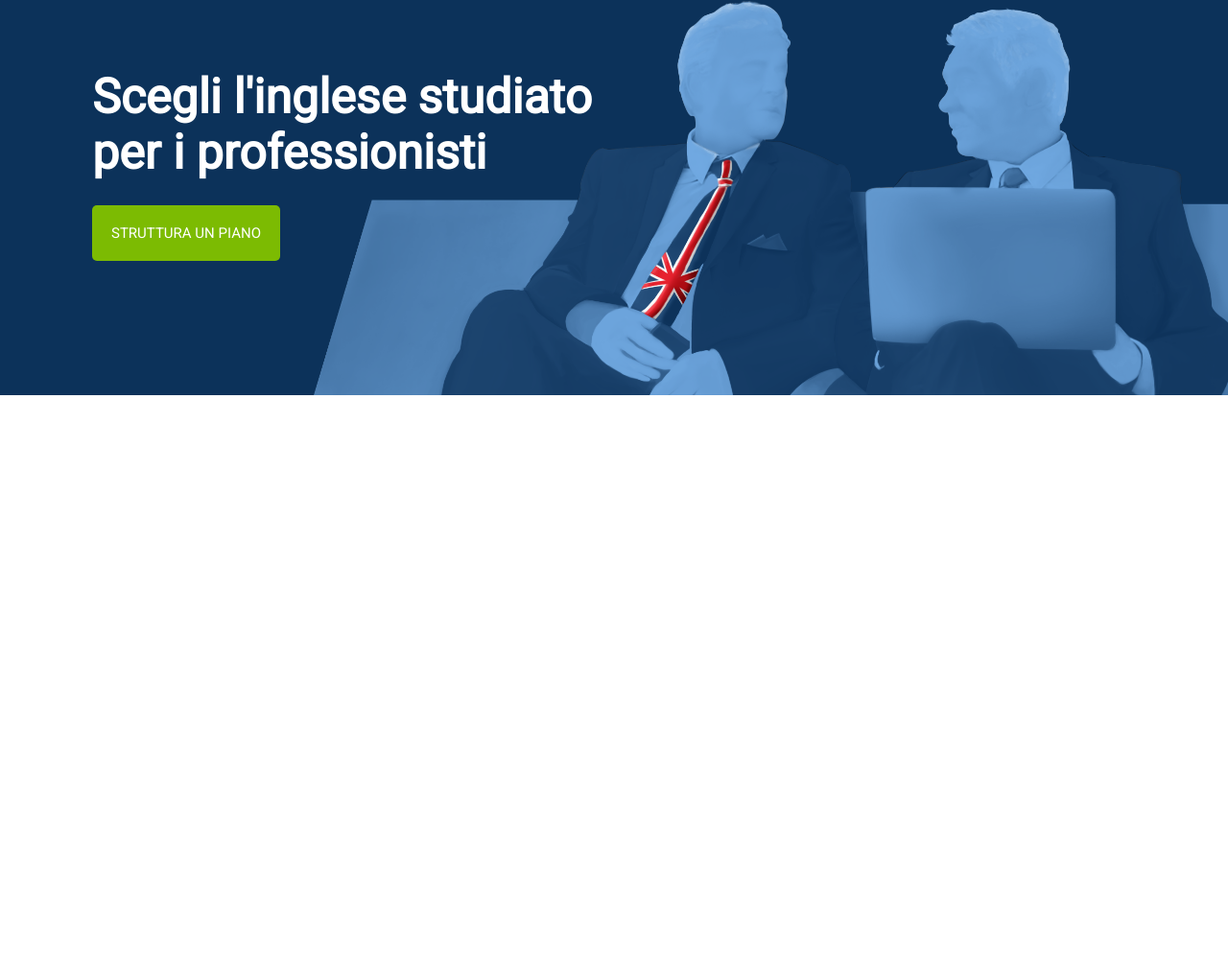
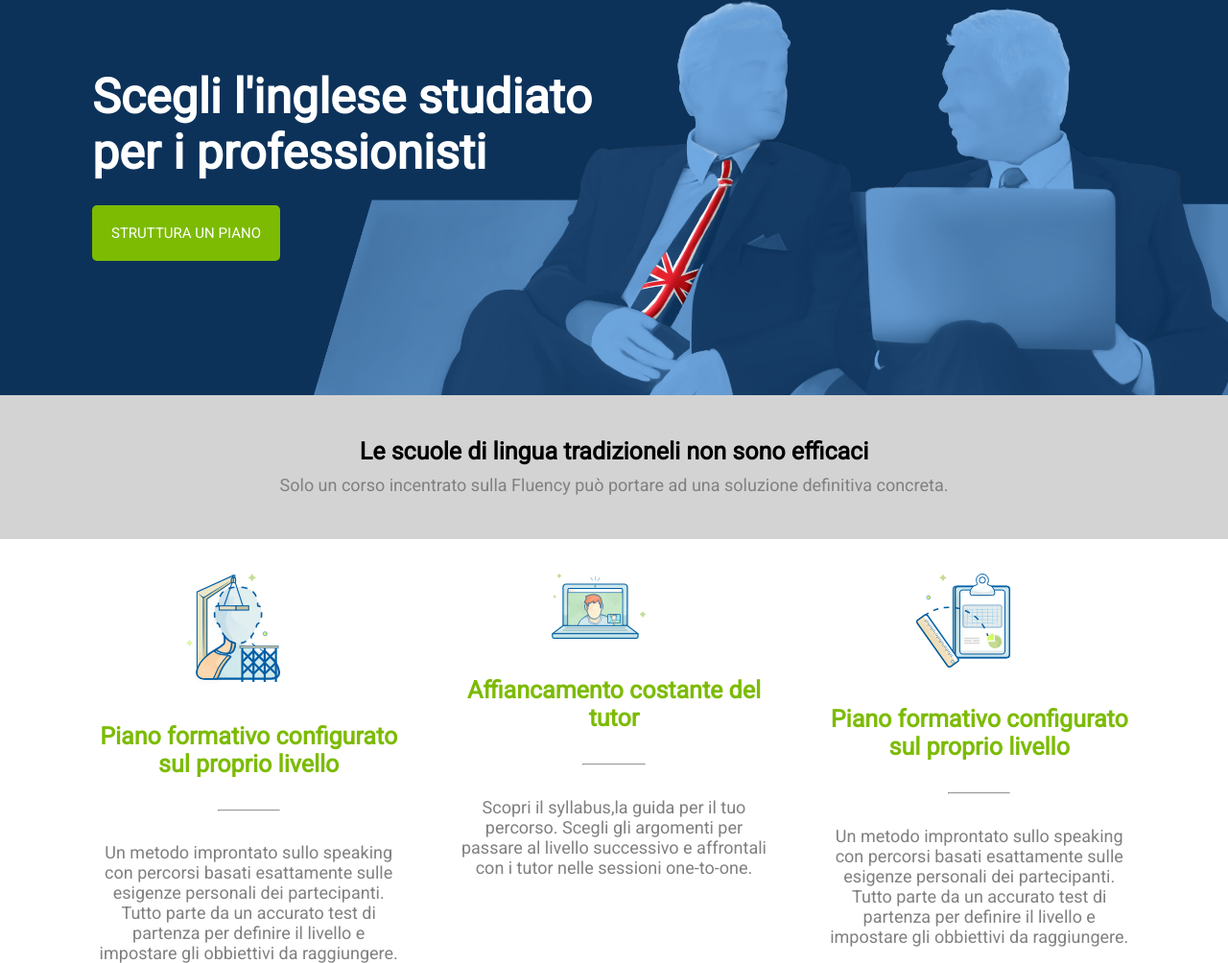
Before and after one commit to Ma-ko92/htmlcss-fluentify, a plain HTML site: page index.html in a window 1280 px wide. Shown: the part 138-1142 px from the top of the page at 96% size. Before the commit the page ends 800 px from the top, so only its background shows below. Drawn offline with Linux system fonts and the light colour scheme.

Commit message:
sezione mai inserita e quasi completa

```diff
--- a/css/style.css
+++ b/css/style.css
@@ -104,6 +104,55 @@ header{
 .heading .button-green{
     padding: 20px 20px;
 }
+/* HEADER END*/
 
+/* MAIN */
+/* background main */
+.main-bg{
+    height:150px;
+    background-color: #d3d3d3;
+}
+.text-main{
+    text-align: center;
+    padding: 4% 0;
+}
+.text-main h2{
+    font-size: 25px;
+}
+.text-main p{
+    font-size: 18px;
+    color: #808080;
+    margin-top: 10px;
+}
+.test-bg{
+    /* background-color: #7cbb02;
+    height: 700px */
+}
+.col{
+    text-align: center;
+    width: 30%;
+}
+.col-middle{
+    margin-left: 5%;
+    margin-right: 5%;
+}
 
-/* HEADER END*/
+.col-img{
+    width: 30%;
+    margin: 12% 30%;
+    object-fit: contain;
+}
+.col h3{
+    color: #7cbb02;
+    font-size: 25px;
+}
+.line{
+    margin: 10% 40%;
+    color: grey;
+
+}
+.col-text{
+    font-size: 18px;
+    color: #808080;
+}
+/* MAIN END*/
--- a/index.html
+++ b/index.html
@@ -59,18 +59,60 @@
             </div>
         </nav>
 
+        <!-- Heading -->
         <div class="position">
             <div class="heading">
                 <h1>Scegli l'inglese studiato per i professionisti</h1>
                 <a class="h1-button-text button-green" href="#">Struttura un piano</a>
             </div>
         </div>
-
-
-
+         <!-- Heading end -->
         </div>
     </header>
     <!-- HEADER END-->
+
+    <!-- MAIN -->
+    <main>
+        <!-- background color -->
+        <div class="main-bg">
+            <!-- conteiner main -->
+            <div class="container">
+                <div class="text-main">
+                    <h2>Le scuole di lingua tradizioneli non sono efficaci</h2>
+                    <p>Solo un corso incentrato sulla Fluency può portare ad una soluzione definitiva concreta.</p>
+                </div>
+
+                <div class="test-bg">
+                    <div class="col">
+                        <div class="col-img">
+                            <img  src="img/profile.svg" alt="Profile_image">
+                        </div>
+                        <h3>Piano formativo configurato sul proprio livello</h3>
+                        <hr class="line">
+                        <p class="col-text">Un metodo improntato sullo speaking con percorsi basati esattamente sulle esigenze personali dei partecipanti. Tutto parte da un accurato test di partenza per definire il livello e impostare gli obbiettivi da raggiungere.</p>
+                    </div>
+                    <div class="col col-middle">
+                        <div class="col-img">
+                            <img src="img/computer.svg" alt="Computer_image">
+                        </div>
+                        <h3>Affiancamento costante del tutor</h3>
+                        <hr class="line">
+                        <p class="col-text">Scopri il syllabus,la guida per il tuo percorso. Scegli gli argomenti per passare al livello successivo e affrontali con i tutor nelle sessioni one-to-one.</p>
+                    </div>
+                    <div class="col">
+                        <div class="col-img">
+                            <img src="img/doc.svg" alt="Doc_image">
+                        </div>
+                        <h3>Piano formativo configurato sul proprio livello</h3>
+                        <hr class="line">
+                        <p class="col-text">Un metodo improntato sullo speaking con percorsi basati esattamente sulle esigenze personali dei partecipanti. Tutto parte da un accurato test di partenza per definire il livello e impostare gli obbiettivi da raggiungere.</p>
+                    </div>
+                </div>
+            </div>
+            <!-- conteiner main end-->
+        </div>
+    </main>
+    <!-- MAIN END-->
 </body>
 <!-- BODY END-->
 </html>
```
